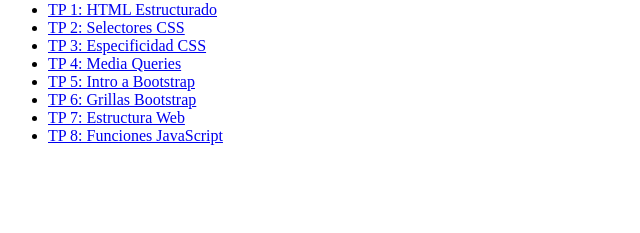
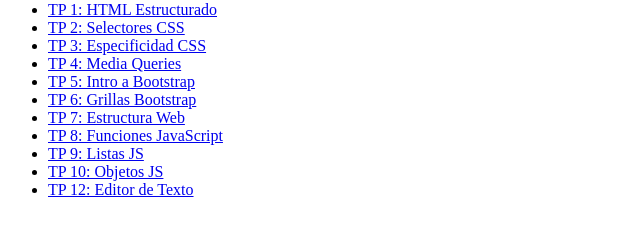
Before and after one commit to KevinAvila07/plataformas-moviles-entregas, a plain HTML site: page index.html in a window 1280 px wide. Shown: the part 79-312 px from the top of the page, without its empty margins (0-640 px from the left). Drawn offline with Linux system fonts and the light colour scheme.

Commit message:
Update index.html

```diff
--- a/index.html
+++ b/index.html
@@ -1,10 +1,12 @@
 <!DOCTYPE html>
 <html lang="es">
+
 <head>
     <meta charset="UTF-8">
     <meta name="viewport" content="width=device-width, initial-scale=1.0">
     <title>Índice de Trabajos Prácticos</title>
 </head>
+
 <body>
     <h1>Índice de Trabajos Prácticos</h1>
     <ul>
@@ -16,6 +18,10 @@
         <li><a href="tp-6/index.html">TP 6: Grillas Bootstrap</a></li>
         <li><a href="tp-7/index.html">TP 7: Estructura Web</a></li>
         <li><a href="tp-8/index.html">TP 8: Funciones JavaScript</a></li>
+        <li><a href="tp-9/index.html">TP 9: Listas JS</a></li>
+        <li><a href="tp-10/index.html">TP 10: Objetos JS</a></li>
+        <li><a href="tp-12/index.html">TP 12: Editor de Texto</a></li>
     </ul>
 </body>
+
 </html>
```
